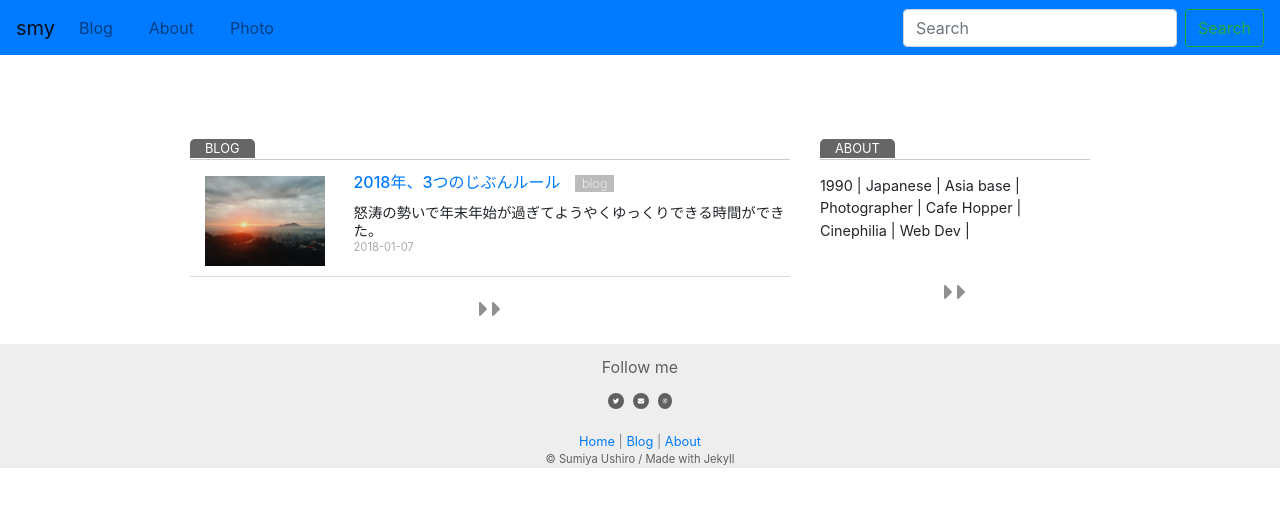
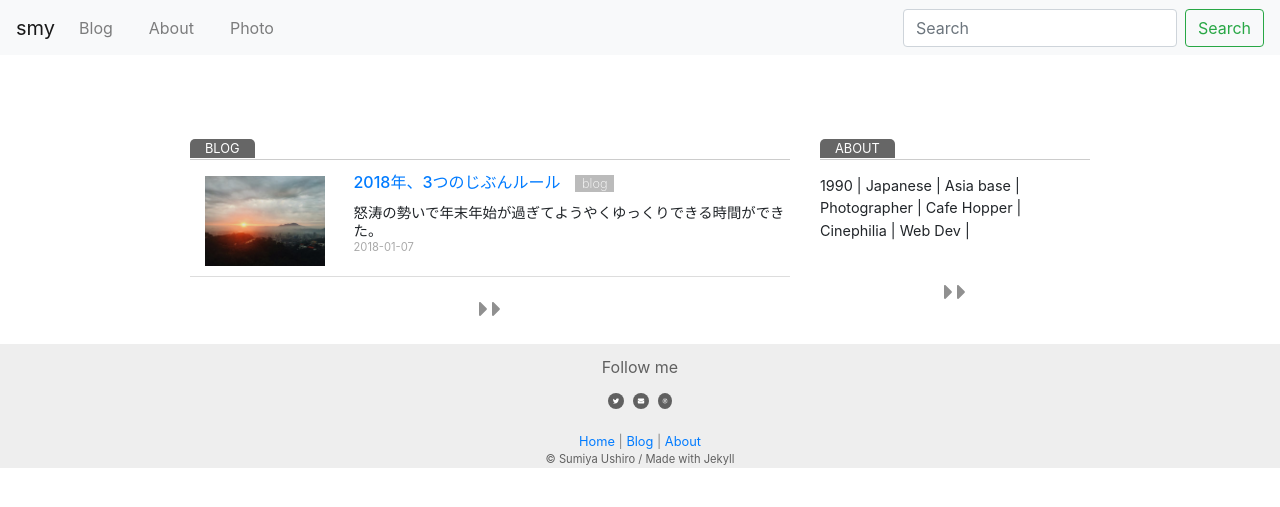
Before and after one commit to sumi0820/smy-jp-v1, a Jekyll site: the page built from index.md, in a window 1280 px wide. Shown: the top 507 px of the page. Built offline with Jekyll 4.4.1, drawn with Linux system fonts in a browser that asks for light colours; nearby versions of some CDN libraries.

Commit message:
initial commit

```diff
--- a/_includes/top-nav.html
+++ b/_includes/top-nav.html
@@ -1,12 +1,10 @@
 <link rel="stylesheet" href="https://stackpath.bootstrapcdn.com/bootstrap/4.3.1/css/bootstrap.min.css" integrity="sha384-ggOyR0iXCbMQv3Xipma34MD+dH/1fQ784/j6cY/iJTQUOhcWr7x9JvoRxT2MZw1T" crossorigin="anonymous">
 
-<nav class="navbar navbar-expand-lg navbar-light bg-primary">
+<nav class="navbar navbar-expand-lg navbar-light bg-light">
   <a class="navbar-brand" href="{{ site.url }}/">smy</a>
   <button class="navbar-toggler" type="button" data-toggle="collapse" data-target="#navbarSupportedContent" aria-controls="navbarSupportedContent" aria-expanded="false" aria-label="Toggle navigation">
     <span class="navbar-toggler-icon"></span>
   </button>
-
-
     <div class="collapse navbar-collapse" id="navbarSupportedContent">
       <ul class="navbar-nav mr-auto">
           <li class="nav-item">
```
